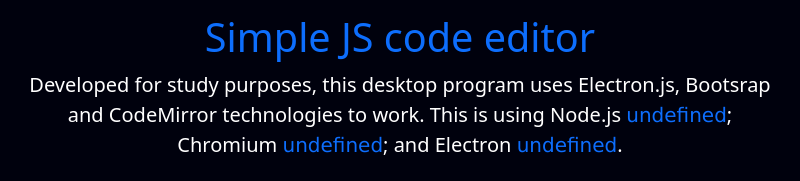
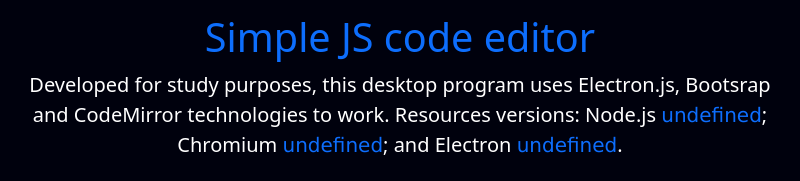
Before and after one commit to JoaoVictorCalaca/js-run, an Electron app: page index.html in a window 800 px wide. Shown: the part 258-439 px from the top of the page. Drawn offline with nearby package versions, Linux system fonts and the light colour scheme.

Commit message:
texts updated

```diff
--- a/index.html
+++ b/index.html
@@ -11,7 +11,7 @@
         <img class="d-block mx-auto mb-4" src="./assets/brand/logojs.png" alt="" width="200">
         <h1 class="display-5" style="color: #0d6efd;">Simple JS code editor</h1>
         <div class="col-lg-6 mx-auto">
-          <p class="lead mb-4" style="color: #fff;">Developed for study purposes, this desktop program uses Electron.js, Bootsrap and CodeMirror technologies to work. This is using Node.js <span id="node-version"></span>; Chromium <span id="chrome-version"></span>; and Electron <span id="electron-version"></span>.</p>
+          <p class="lead mb-4" style="color: #fff;">Developed for study purposes, this desktop program uses Electron.js, Bootsrap and CodeMirror technologies to work. Resources versions: Node.js <span id="node-version"></span>; Chromium <span id="chrome-version"></span>; and Electron <span id="electron-version"></span>.</p>
 
           <div class="d-grid gap-2 flex-wrap d-sm-flex justify-content-sm-center">
             <a href="editor.html" class="btn btn-primary btn-lg w-100 px-4 gap-3"> <svg xmlns="http://www.w3.org/2000/svg" width="16" height="16" fill="currentColor" class="bi bi-braces" viewBox="0 0 16 16">
```
Also changed, not shown: editor.html (+1 -1 lines).
